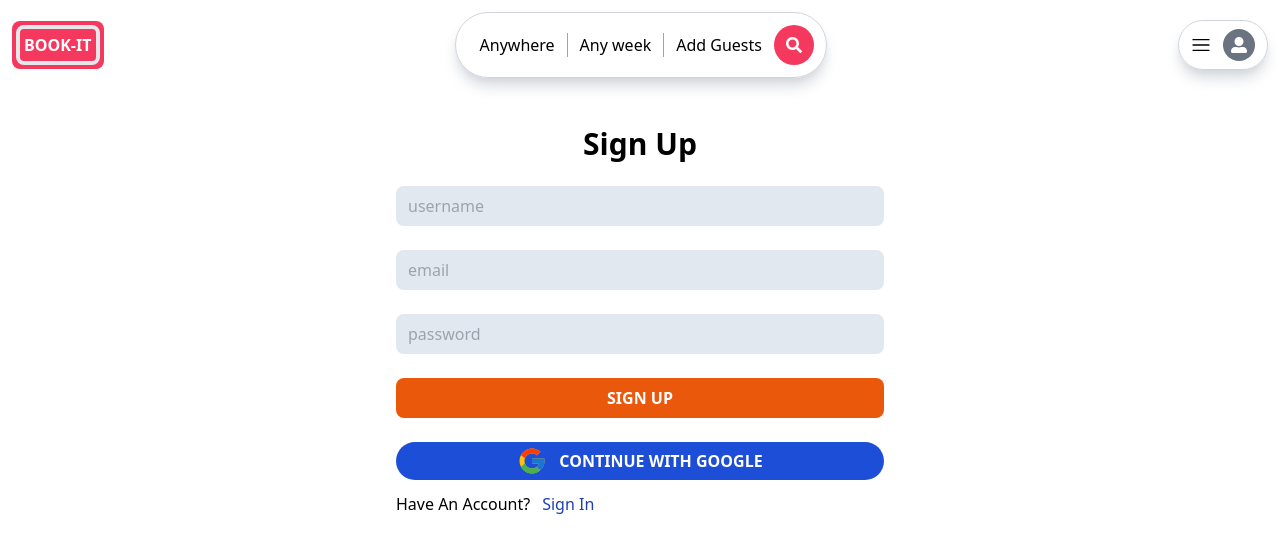
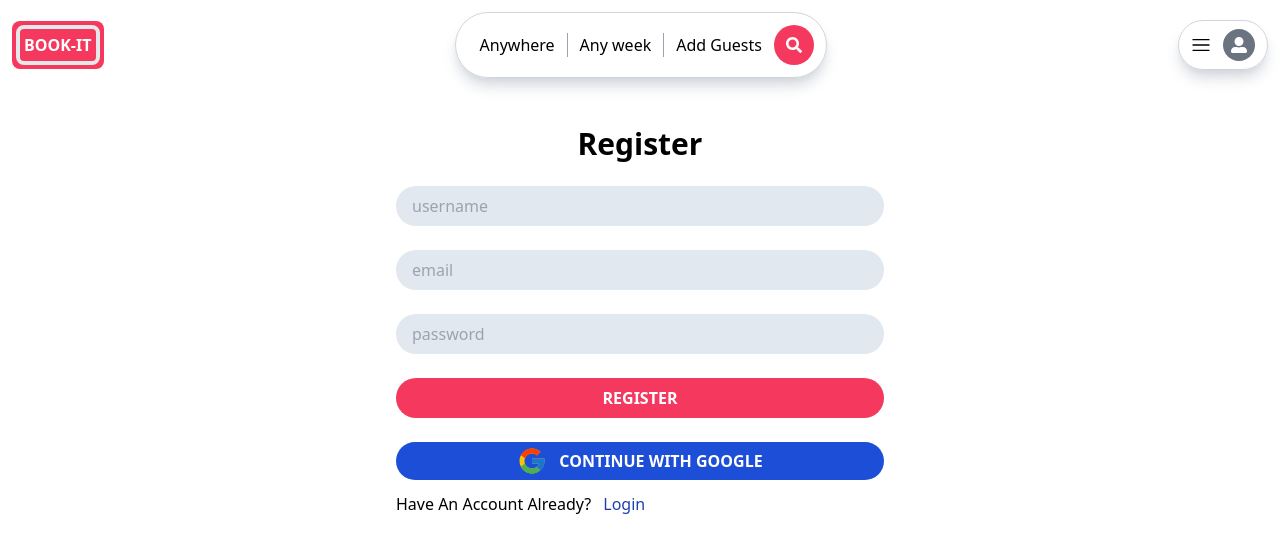
Before and after one commit to ochosteve08/Book-It, a React (Vite) app in the folder client/: page /signup in a window 1280 px wide. Shown: the top 552 px of the page. Built offline with nearby package versions, Linux system fonts and the light colour scheme.

Commit message:
complete register UI page

```diff
--- a/client/src/pages/SignIn.jsx
+++ b/client/src/pages/SignIn.jsx
@@ -27,7 +27,7 @@ const SignIn = () => {
   const handleChange = (event) => {
     setFormData({ ...formData, [event.target.id]: event.target.value });
   };
-  console.log(errorMsg)
+
 
   const handleSubmit = async (event) => {
     event.preventDefault();
--- a/client/src/pages/SignUp.jsx
+++ b/client/src/pages/SignUp.jsx
@@ -53,41 +53,44 @@ const SignUp = () => {
 
   return (
     <div className="p-3 max-w-lg mx-auto">
-      <h1 className="text-3xl text-center font-bold my-6">Sign Up</h1>
+      <h1 className="text-3xl text-center font-bold my-6">Register</h1>
       <form className="flex flex-col space-y-6" onSubmit={handleSubmit}>
         <input
           type="text"
           id="username"
           placeholder="username"
-          className="bg-slate-200  rounded-lg py-2 px-3 outline-blue-200 hover:outline-blue-500"
+          className="bg-slate-200  rounded-full py-2 px-4 outline-primary hover:outline-primary/50"
           onChange={handleChange}
+          required
         />
         <input
           type="email"
           id="email"
           placeholder="email"
-          className="bg-slate-200  rounded-lg py-2 px-3 outline-blue-200 hover:outline-blue-500"
+          className="bg-slate-200  rounded-full py-2 px-4 outline-primary hover:outline-primary/50"
           onChange={handleChange}
+          required
         />
         <input
           type="password"
           id="password"
           placeholder="password"
-          className="bg-slate-200  rounded-lg py-2 px-3 outline-blue-200 hover:outline-blue-500"
+          className="bg-slate-200  rounded-full py-2 px-4 outline-primary hover:outline-primary/50"
           onChange={handleChange}
+          required
         />
         <button
           disabled={loading}
-          className="bg-orange-600 p-2 uppercase text-white rounded-lg font-semibold disabled:opacity-70"
+          className="bg-primary p-2 uppercase text-white rounded-full font-semibold disabled:opacity-70"
         >
-          {loading ? "Sign Up...." : "Sign Up"}
+          {loading ? "Registering...." : "Register"}
         </button>
         <Oauth />
       </form>
       <div className="flex space-x-3 my-3">
-        <p>Have An Account?</p>
+        <p>Have An Account Already?</p>
         <Link to={"/signin"}>
-          <span className="text-blue-800">Sign In</span>
+          <span className="text-blue-800">Login</span>
         </Link>
       </div>
       <div>
```
